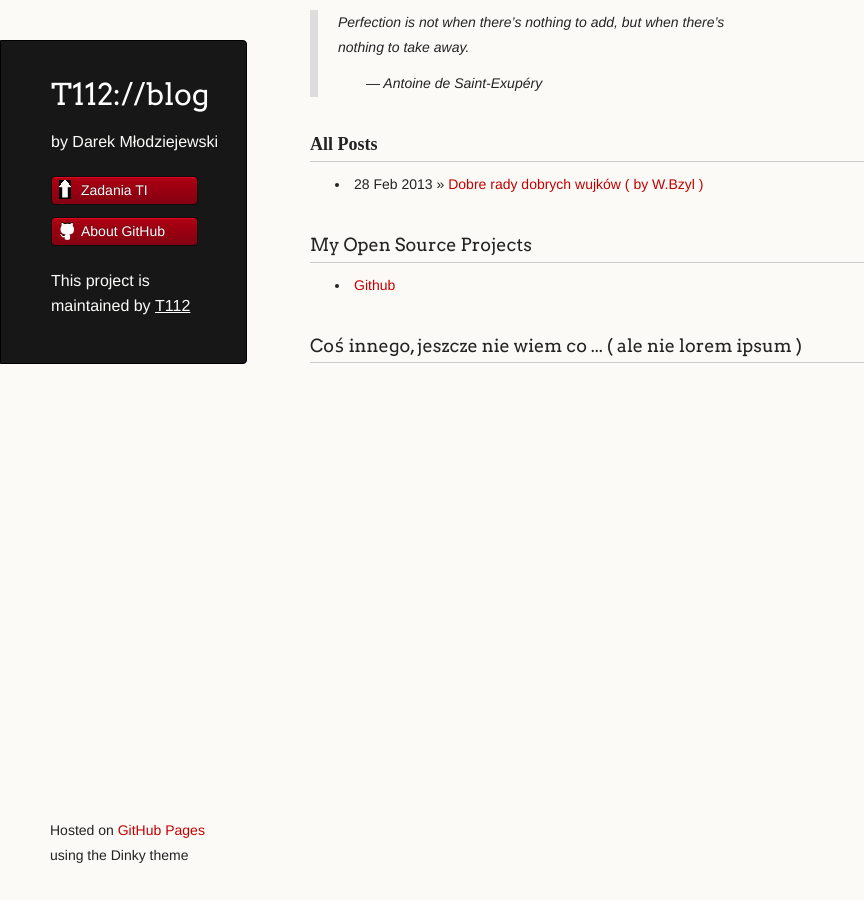
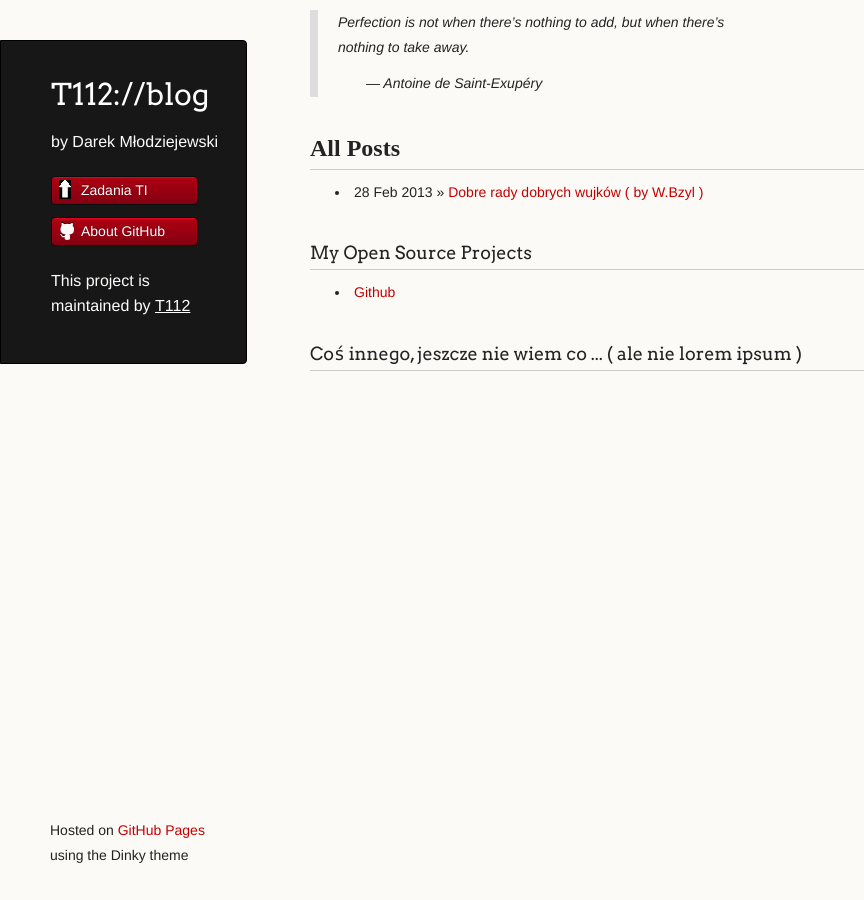
Before and after one commit to tangram112/t112blog, a Jekyll site: the page built from index.html, in a window 1280 px wide. Shown: the whole page, without its empty margins (0-864 px from the left). Built offline with Jekyll 4.4.1, drawn with Linux system fonts in a browser that asks for light colours; Markdown is read by kramdown in place of the engine named in the settings.

Commit message:
Update index.html

```diff
--- a/index.html
+++ b/index.html
@@ -2,7 +2,7 @@
 layout: index
 title: "T112://blog"
 ---
-<h3 style="font-family:'RuzickaFreehandW01-Roma'; font-weight: bold;">All Posts</h3>
+<h3 style="font-family:'RuzickaFreehandW01-Roma'; font-weight: bold; font-size: 24px;">All Posts</h3>
 <ul class="posts">
   {% for post in site.posts %}
     <li><span>{{ post.date | date_to_string }}</span> &raquo; <a href="{{ post.url }}">{{ post.title }}</a>
```
